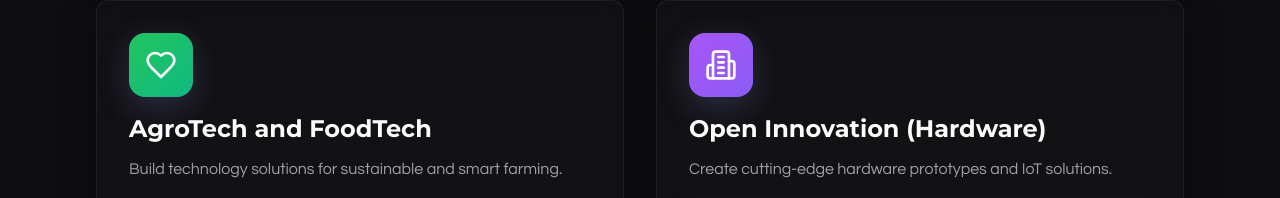
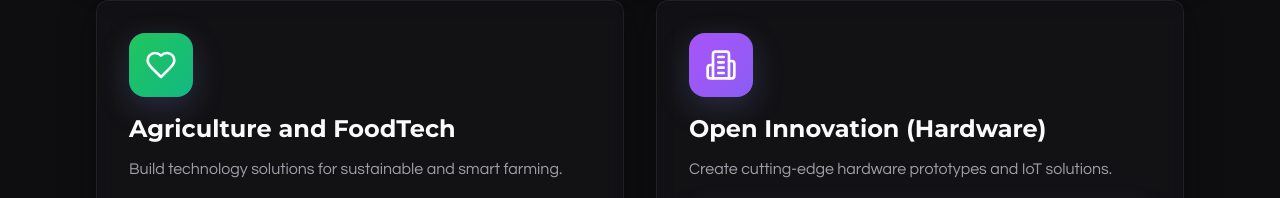
Before and after one commit to csi-mj/HackRev, a React (Vite) app: page /Register in a window 1280 px wide. Shown: the part 754-952 px from the top of the page. Built offline with nearby package versions, Linux system fonts and the light colour scheme; the HTML template or start-up script is replaced by a standard one.

Commit message:
zain sir changes 2

```diff
--- a/src/pages/Register.tsx
+++ b/src/pages/Register.tsx
@@ -40,7 +40,7 @@ const Register = () => {
 
     {
       icon: Heart,
-      title: "AgroTech and FoodTech",
+      title: "Agriculture and FoodTech",
       description: "Build technology solutions for sustainable and smart farming.",
       link: "/Register/agro-tech",
       color: "from-green-500 to-emerald-500",
```
